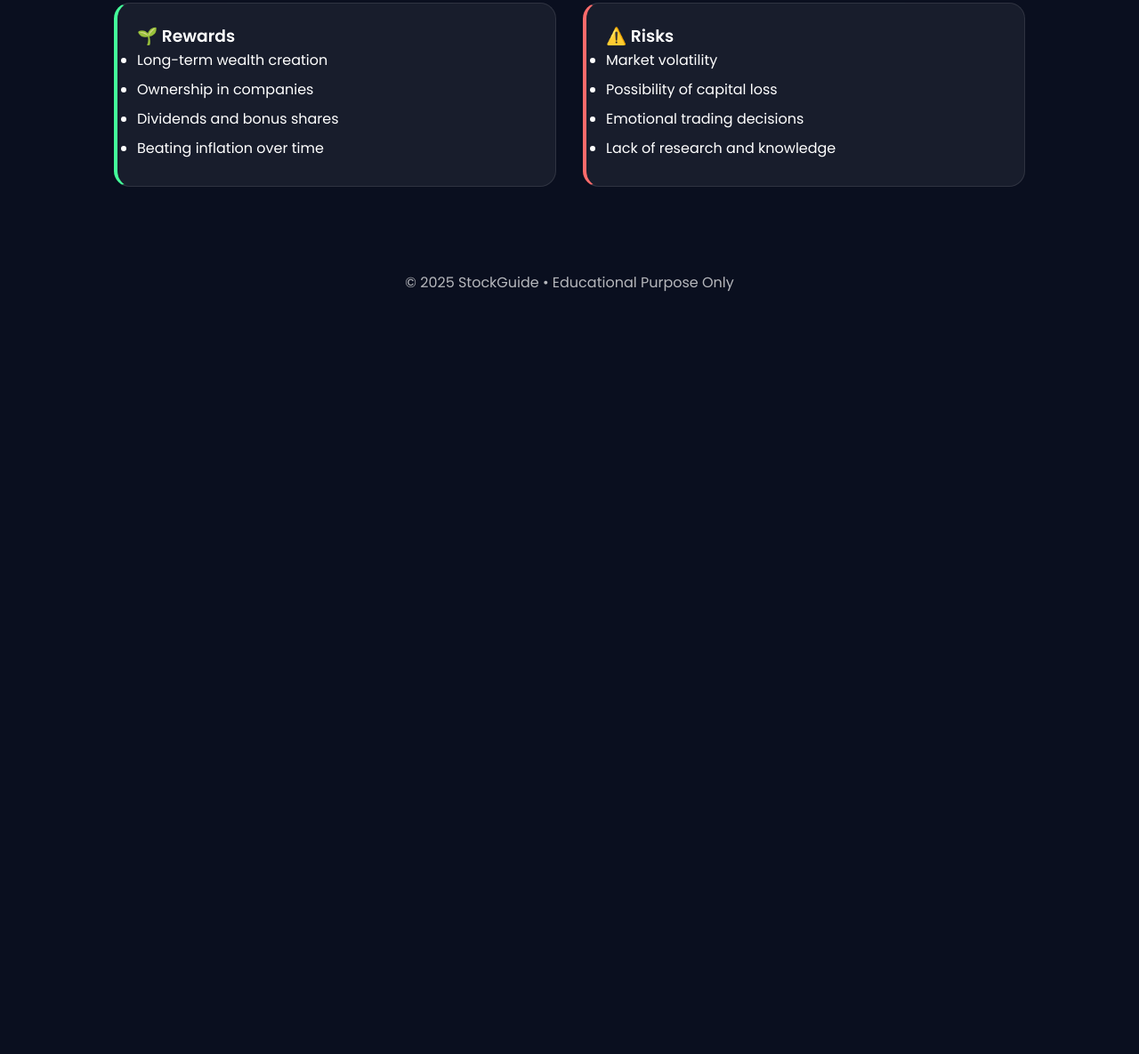
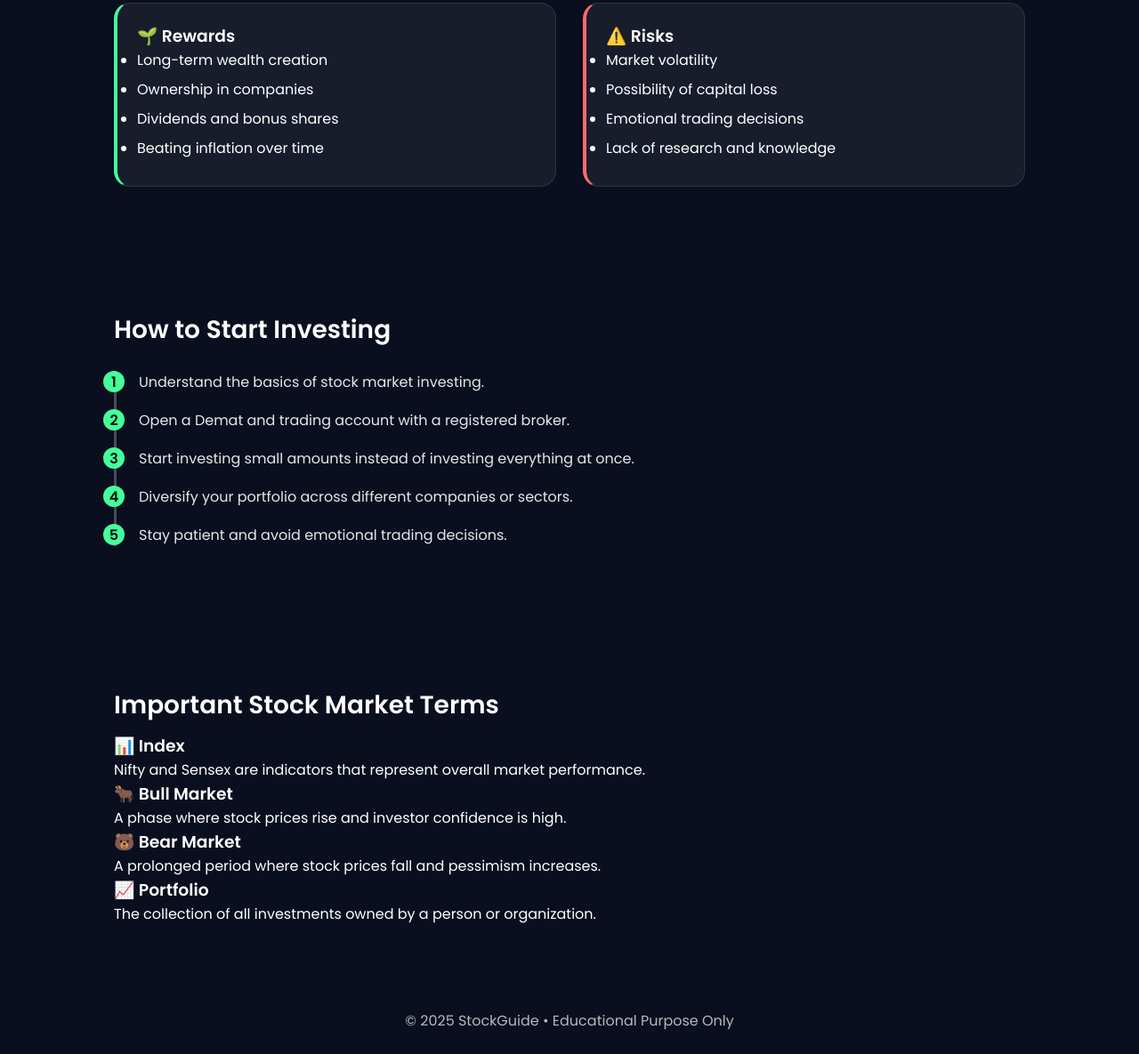
Before and after one commit to srishti061/stock-market-website, a plain HTML site: page index.html in a window 1280 px wide. Shown: the part 1684-2869 px from the top of the page at 89% size. Before the commit the page ends 2039 px from the top, so only its background shows below. Drawn offline with Linux system fonts and the light colour scheme.

Commit message:
added Important Stock Market Terms glossary section

```diff
--- a/index.html
+++ b/index.html
@@ -118,6 +118,67 @@
     </div>
 </section>
 
+<section id="start" class="section">
+    <h2>How to Start Investing</h2>
+
+    <div class="steps">
+
+        <div class="step">
+            <span>1</span>
+            <p>Understand the basics of stock market investing.</p>
+        </div>
+
+        <div class="step">
+            <span>2</span>
+            <p>Open a Demat and trading account with a registered broker.</p>
+        </div>
+
+        <div class="step">
+            <span>3</span>
+            <p>Start investing small amounts instead of investing everything at once.</p>
+        </div>
+
+        <div class="step">
+            <span>4</span>
+            <p>Diversify your portfolio across different companies or sectors.</p>
+        </div>
+
+        <div class="step">
+            <span>5</span>
+            <p>Stay patient and avoid emotional trading decisions.</p>
+        </div>
+
+    </div>
+</section>
+
+<section class="section">
+    <h2>Important Stock Market Terms</h2>
+
+    <div class="card-container">
+
+        <div class="card">
+            <h3>📊 Index</h3>
+            <p>Nifty and Sensex are indicators that represent overall market performance.</p>
+        </div>
+
+        <div class="card">
+            <h3>🐂 Bull Market</h3>
+            <p>A phase where stock prices rise and investor confidence is high.</p>
+        </div>
+
+        <div class="card">
+            <h3>🐻 Bear Market</h3>
+            <p>A prolonged period where stock prices fall and pessimism increases.</p>
+        </div>
+
+        <div class="card">
+            <h3>📈 Portfolio</h3>
+            <p>The collection of all investments owned by a person or organization.</p>
+        </div>
+
+    </div>
+</section>
+
 
     <footer>
         <p>© 2025 StockGuide • Educational Purpose Only</p>
--- a/style.css
+++ b/style.css
@@ -129,3 +129,32 @@ footer{
 .risk ul li{
     margin-bottom: 8px;
 }
+
+/* Steps Timeline */
+.steps{
+    margin-top: 25px;
+    border-left: 3px solid rgba(255,255,255,0.25);
+    padding-left: 25px;
+}
+
+.step{
+    margin-bottom: 18px;
+    position: relative;
+}
+
+.step span{
+    position: absolute;
+    left: -40px;
+    top: 0;
+    background: #44ff9a;
+    color: #001310;
+    height: 24px;
+    width: 24px;
+    border-radius: 50%;
+    text-align: center;
+    font-weight: 700;
+}
+
+.step p{
+    opacity: 0.9;
+}
```
